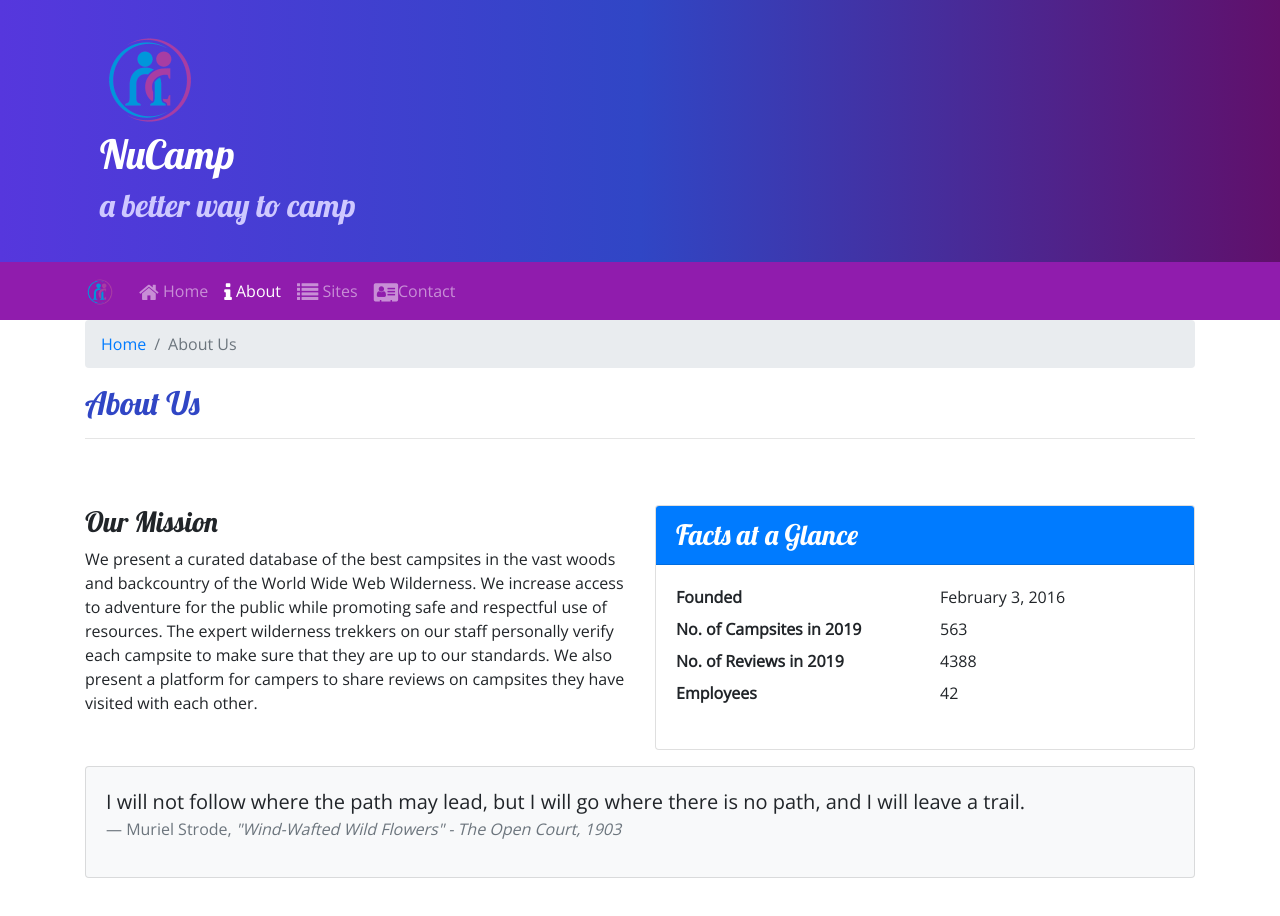
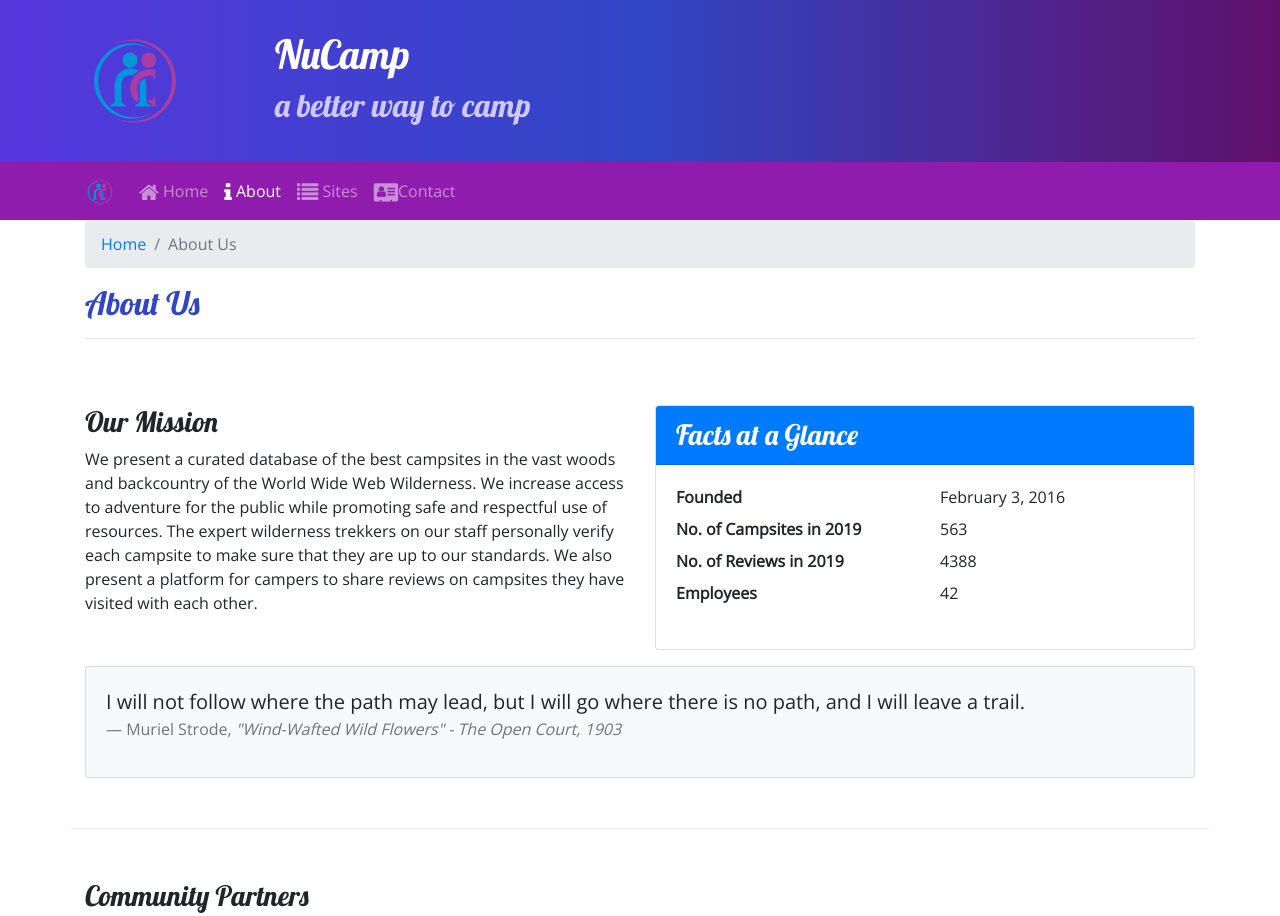
Before and after one commit to amandamsumner/nucampsite, a website: page aboutus.html in a window 1280 px wide. Shown: the top 916 px of the page. Drawn offline with nearby package versions, Linux system fonts and the light colour scheme.

```diff
--- a/aboutus.html
+++ b/aboutus.html
@@ -19,7 +19,7 @@
 <body>
     <header class="jumbotron jumbotron-fluid">
         <div class="container">
-            <div class="ro">
+            <div class="row">
                 <div class="col-4 col-sm-3 col-md-2 align-self-center">
                     <a href="index.html"><img src="img/logo.png" class="img-fluid" /></a>
                 </div>
```
Also changed, not shown: 1 other file.
